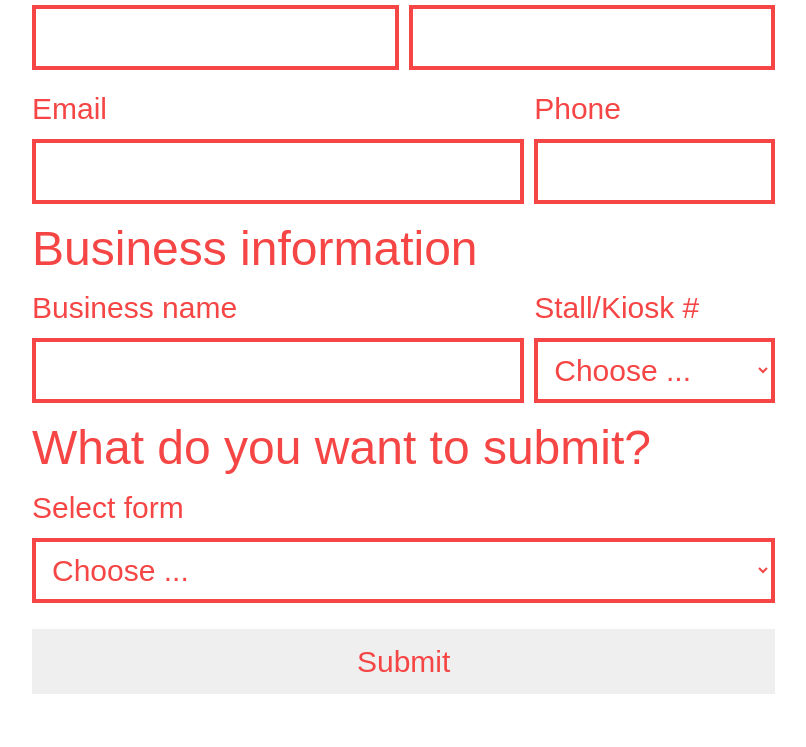
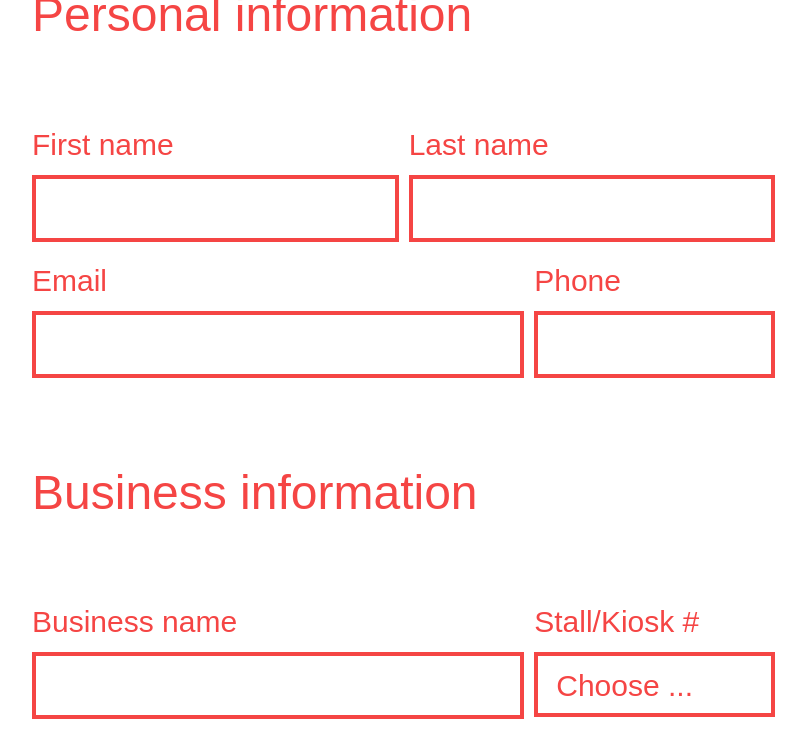
Before and after one commit to ngalvin93/post-market, a plain HTML site: page postmarket/form.html in a window 1280 px wide. Shown: the part 798-1545 px from the top of the page, without its empty margins (43-849 px from the left). Drawn offline with nearby package versions, Linux system fonts and the light colour scheme; a web font is replaced by a local one.

Commit message:
padding titles

```diff
--- a/postmarket/form.css
+++ b/postmarket/form.css
@@ -20,40 +20,52 @@ body {
     text-align: center;
 }
 
-.form-control, .form-control:focus{
-    border: 4px solid #F54544;
+.form-control, .form-control:focus {
+    border: 4px solid var(--red);
+    padding: 7px 18px;
+    /* Select tags need the same styling as above */
     border-radius: 0px;
     font-size: 30px;
-    color: #F54544;
+    color: var(--red);
 }
 
-select{
-    height: 65px !important;
+.form-control:focus {
+    box-shadow: inset 0 1px 1px rgba(0, 0, 0, 0.075), 0 0 8px var(--red);
 }
 
-.form-group label{
+select {
+    height: 65px !important;
+    /* Hide dropdown arrow */
+    -webkit-appearance: none;
+    -moz-appearance: none;
+    appearance: none;
+}
+
+.form-group label {
     font-size: 30px;
 }
 
-.m-t-10{
+.m-t-10 {
     margin-top: 10px;
 }
 
-.list-form-group{
+.list-form-group {
     margin-bottom: 0px;
     margin-top: 5px;
 }
-.form-control:disabled, .form-control[readonly]{
-    background-color: #ffffff;
+
+.form-control:disabled, .form-control[readonly] {
+    background-color: white;
 }
 
-.pull-right{
+.pull-right {
     float: right;
     line-height: 65px;
     margin-right: 20px;
     font-size: 30px;
 }
-.pull-right-plus{
+
+.pull-right-plus {
     float: right;
     margin-right: 20px;
     font-size: 30px;
@@ -61,7 +73,11 @@ select{
 }
 
 .hero-text {
-    padding: 50px 0;
+    padding: 100px 0;
+}
+
+.group-name {
+    padding-bottom: 70px;
 }
 
 .primary-text {
@@ -70,8 +86,12 @@ select{
     font-size: 3rem;
 }
 
+.group-div {
+    padding-bottom: 70px;
+}
+
 .ItemBtn {
-    background: #F54544;
+    background: var(--red);
     color: white;
     width: 215px;
     height:65px;
@@ -79,17 +99,17 @@ select{
     font-size: 30px;
 }
 
-.btn{
+.btn {
     height:65px;
     border-radius: 0px;
     font-size: 30px;
 }
 
-.uploadItem{
-    color: #F54544;
+.uploadItem {
+    color: var(--red);
     width: 100%;
 }
 
-form{
+form {
     margin-bottom: 50px;
 }
--- a/postmarket/form.html
+++ b/postmarket/form.html
@@ -16,7 +16,8 @@
         malesuada quis. Maecenas at est condimentum, cursus felis ac, mattis neque. Praesent tempus elit at consequat
         blandit.</h2>
     <form>
-        <h2 class="primary-text">Personal information</h2>
+        <h2 class="primary-text group-name">Personal information</h2>
+        <div class="group-div">
             <div class="form-row">
                 <div class="form-group col">
                     <label for="first-name">First name</label>
@@ -37,7 +38,9 @@
                     <input type="text" class="form-control" id="phone">
                 </div>
             </div>
-        <h2 class="primary-text">Business information</h2>
+        </div>
+        <h2 class="primary-text group-name">Business information</h2>
+        <div class="group-div">
             <div class="form-row">
                 <div class="form-group col-8">
                     <label for="business-name">Business name</label>
@@ -52,7 +55,8 @@
                     </select>
                 </div>
             </div>
-        <h2 class="primary-text">What do you want to submit?</h2>
+        </div>
+        <h2 class="primary-text group-name">What do you want to submit?</h2>
         <div class="form-row">
             <div class="form-group col">
                 <label for="select-form">Select form</label>
```
Also changed, not shown: postmarket/marketing.html (+7 -16 lines). Lines whose indentation alone changed are shown as unchanged.
